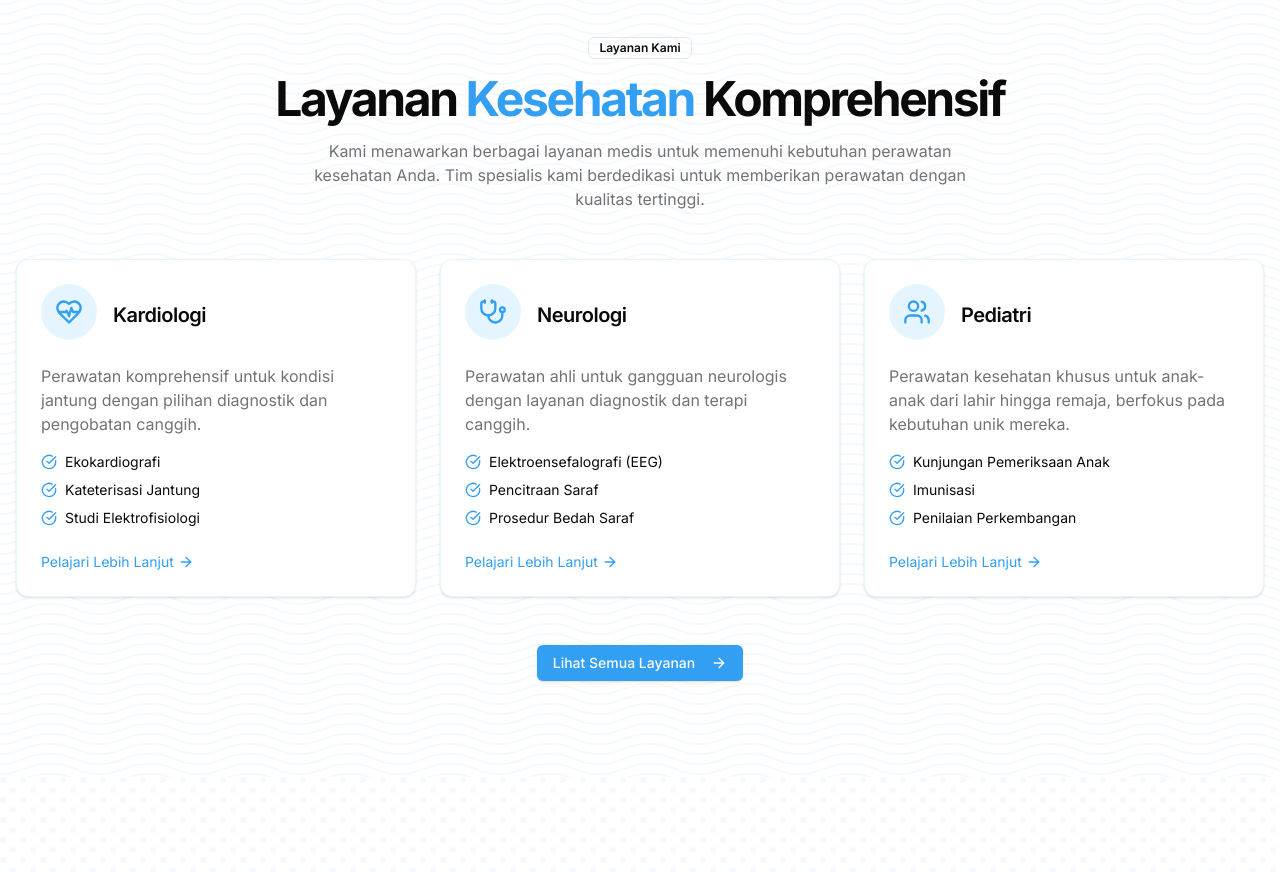
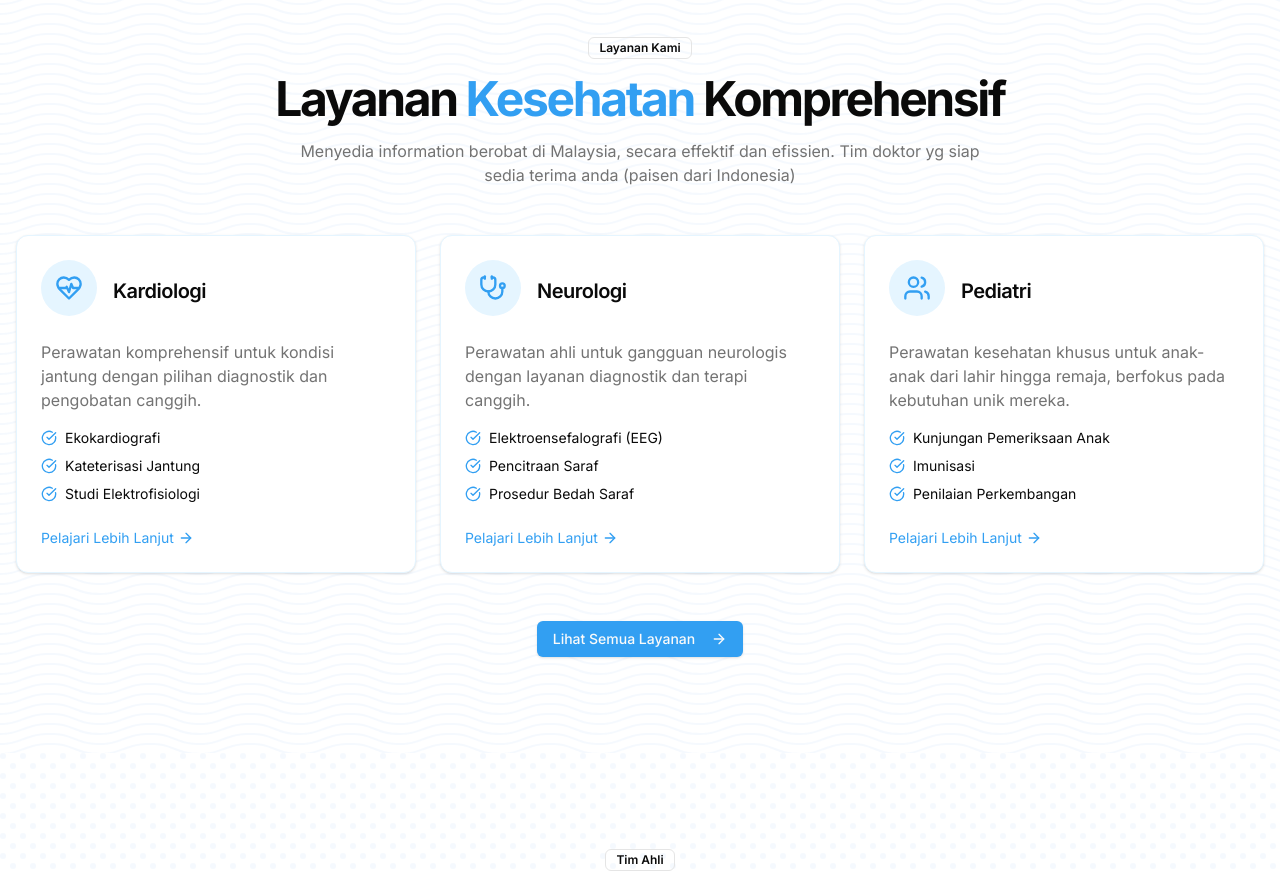
Before and after one commit to lazy-bug-programmer/web-medisgo, a Next.js app: page / in a window 1280 px wide. Shown: the part 1160-2032 px from the top of the page. Built offline with nearby package versions, Linux system fonts and the light colour scheme.

Commit message:
Updated words

```diff
--- a/src/app/page.tsx
+++ b/src/app/page.tsx
@@ -213,9 +213,9 @@ export default function Home() {
               Komprehensif
             </h2>
             <p className="mt-3 sm:mt-4 max-w-[700px] text-sm sm:text-base text-muted-foreground">
-              Kami menawarkan berbagai layanan medis untuk memenuhi kebutuhan
-              perawatan kesehatan Anda. Tim spesialis kami berdedikasi untuk
-              memberikan perawatan dengan kualitas tertinggi.
+              Menyedia information berobat di Malaysia, secara effektif dan
+              efissien. Tim doktor yg siap sedia terima anda (paisen dari
+              Indonesia)
             </p>
           </div>
           <div className="mt-8 sm:mt-10 lg:mt-12 grid grid-cols-1 gap-4 sm:gap-6 sm:grid-cols-2 lg:grid-cols-3">
```
